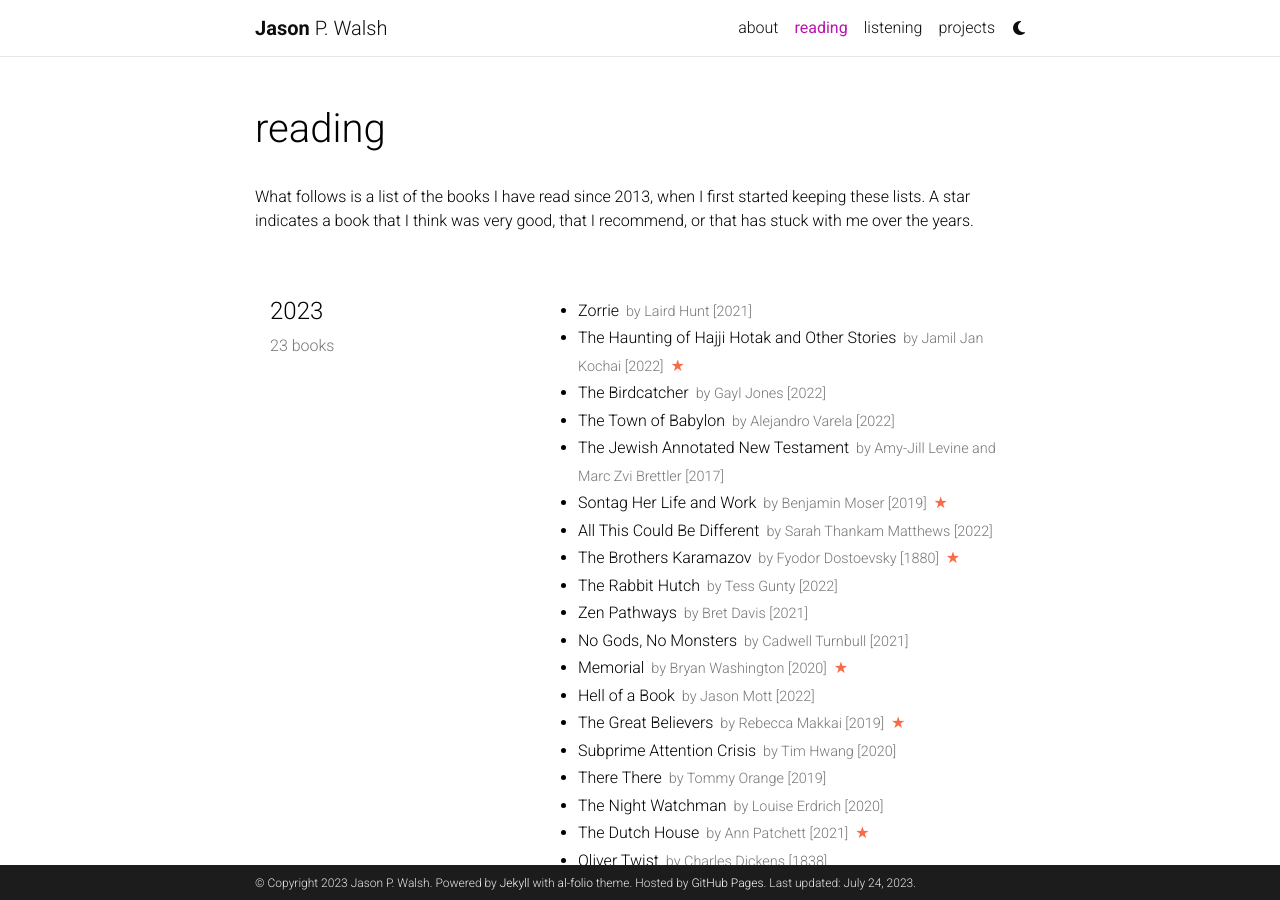
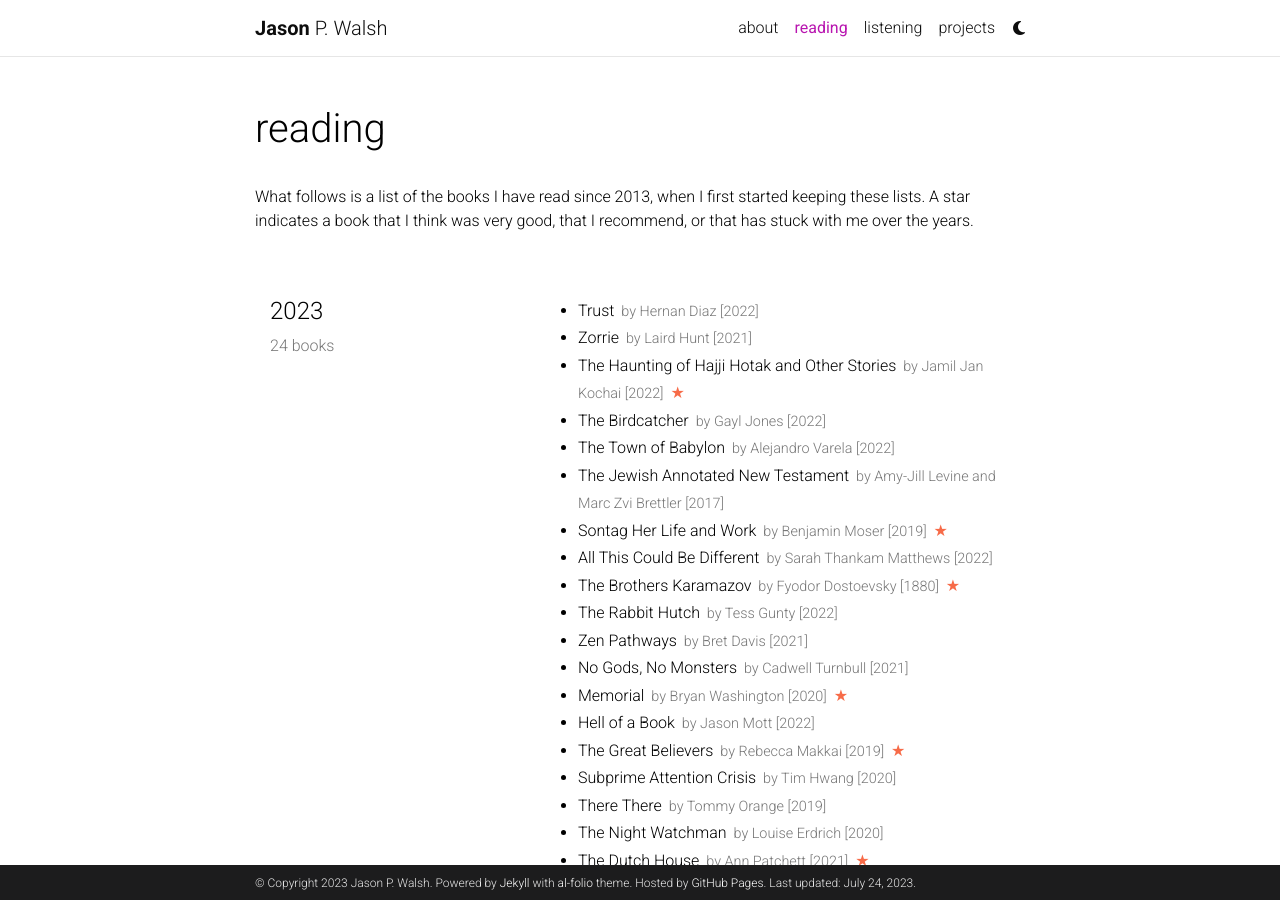
Before and after one commit to jwals23/jwals23.github.io, a Jekyll site: the page built from _pages/reading.md, in a window 1280 px wide and 900 px high. Built offline with Jekyll 4.4.1, drawn with Linux system fonts in a browser that asks for light colours; comment, search, counter and statistics services are not loaded; a style sheet for code colours, icons or effects is not loaded.

Commit message:
Adding Trust

```diff
--- a/_data/reading.yml
+++ b/_data/reading.yml
@@ -1,6 +1,10 @@
 list:
   - year: "2023"
     books:
+      - title: Trust
+        author: Hernan Diaz
+        year: 2022
+
       - title: Zorrie
         author: Laird Hunt
         year: 2021
```
